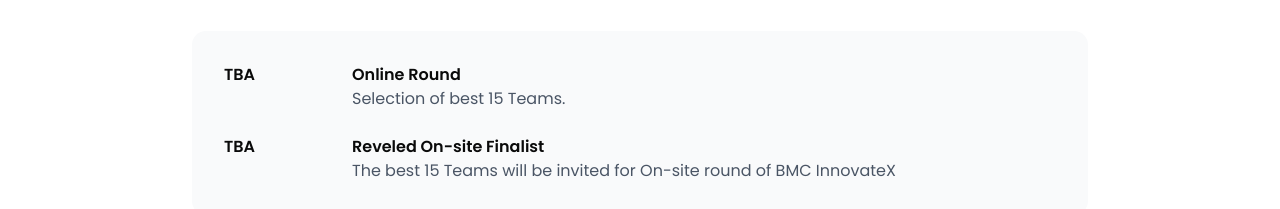
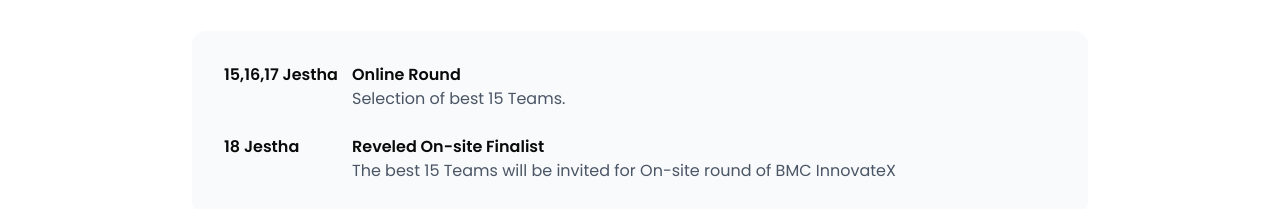
Before and after one commit to sujansince2003/BMC-InnovateX, a Next.js app: page /schedule in a window 1280 px wide. Shown: the part 553-762 px from the top of the page. Built offline with nearby package versions, Linux system fonts and the light colour scheme.

Commit message:
updated selection round date

```diff
--- a/app/schedule/page.tsx
+++ b/app/schedule/page.tsx
@@ -48,14 +48,18 @@ export default function SchedulePage() {
           <div className="bg-gray-50 p-8 rounded-xl">
             <div className="space-y-6">
               <div className="flex items-start">
-                <div className="flex-shrink-0 w-32 font-semibold">TBA</div>
+                <div className="flex-shrink-0 w-32 font-semibold">
+                  15,16,17 Jestha
+                </div>
                 <div>
                   <div className="font-semibold">Online Round</div>
                   <p className="text-gray-600">Selection of best 15 Teams.</p>
                 </div>
               </div>
               <div className="flex items-start">
-                <div className="flex-shrink-0 w-32 font-semibold">TBA</div>
+                <div className="flex-shrink-0 w-32 font-semibold">
+                  18 Jestha
+                </div>
                 <div>
                   <div className="font-semibold">Reveled On-site Finalist</div>
                   <p className="text-gray-600">
```
